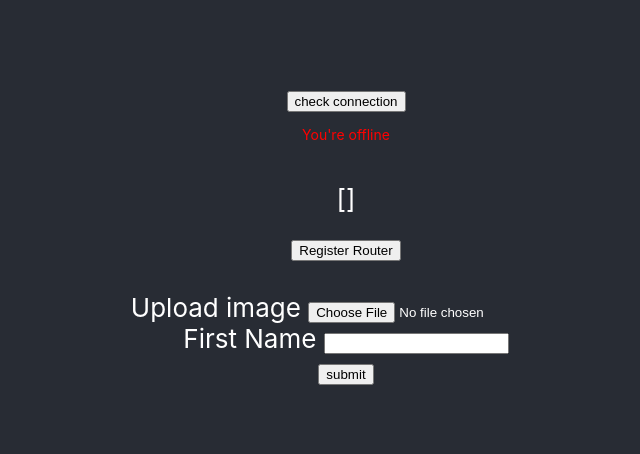
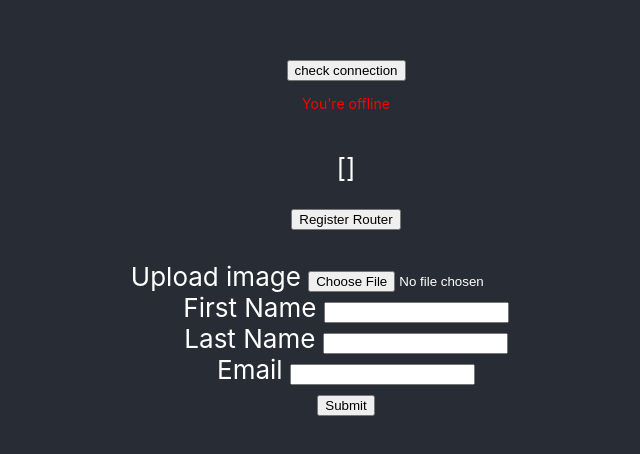
Before and after one commit to sinauq/pwa-cra-services, a React (Create React App) app: page / in a window 1280 px wide. Shown: the part 160-614 px from the top of the page, without its empty margins (294-934 px from the left). Built offline with nearby package versions, Linux system fonts and the light colour scheme; no server answers.

Commit message:
refactored Form component

```diff
--- a/src/components/Form.js
+++ b/src/components/Form.js
@@ -1,23 +1,18 @@
-import React from "react";
+import React,{ useRef } from "react";
 import TransferMessage from "./TransferMessage";
 const broadcast = new BroadcastChannel("channel-123");
 
 const Form = ({ sampleApi }) => {
-  const userData = new FormData();
-
-  function handleInputChange(event) {
-    const target = event.target;
-    const name = target.name;
-    const value = (target.type === "text" ? target.value : target.files[0]);
-    userData.append([name], value);
-  }
+  const userData = useRef(null)
 
   function handlePostMessage(msg) {
   console.log(msg);
   broadcast.postMessage({ type: "MSG_ID", msg: msg });
 }
 
-  function onSubmit() {
+  function onSubmit(event) {
+    event.preventDefault();
+    console.log("form image: ",userData.current.avatar.value)
     var xhr = new XMLHttpRequest();
 
     xhr.addEventListener("progress", updateProgress);
@@ -38,7 +33,7 @@ const Form = ({ sampleApi }) => {
         handlePostMessage(`connection error`);
       }
     };
-    xhr.send(userData);
+    xhr.send(userData.current);
 
     function updateProgress(oEvent) {
       if (oEvent.lengthComputable) {
@@ -64,17 +59,23 @@ const Form = ({ sampleApi }) => {
   }
 
   return (
-    <div>
+    <form ref={userData} onSubmit={onSubmit}>
       <br />
       <label>Upload image </label>
-      <input type="file" name="avatar" onChange={handleInputChange} />
+      <input type="file" name="avatar" />
       <br />
       <label>First Name </label>
-      <input type="text" name="first_name" onChange={handleInputChange} />
+      <input type="text" name="first_name" />
       <br />
-      <button onClick={onSubmit}>submit</button>
+      <label>Last Name </label>
+      <input type="text" name="last_name" />
+      <br />
+      <label>Email </label>
+      <input type="email" name="email" />
+      <br />
+      <input type="submit" value="Submit" />
       <TransferMessage />
-    </div>
+    </form>
   );
 };
 
```
